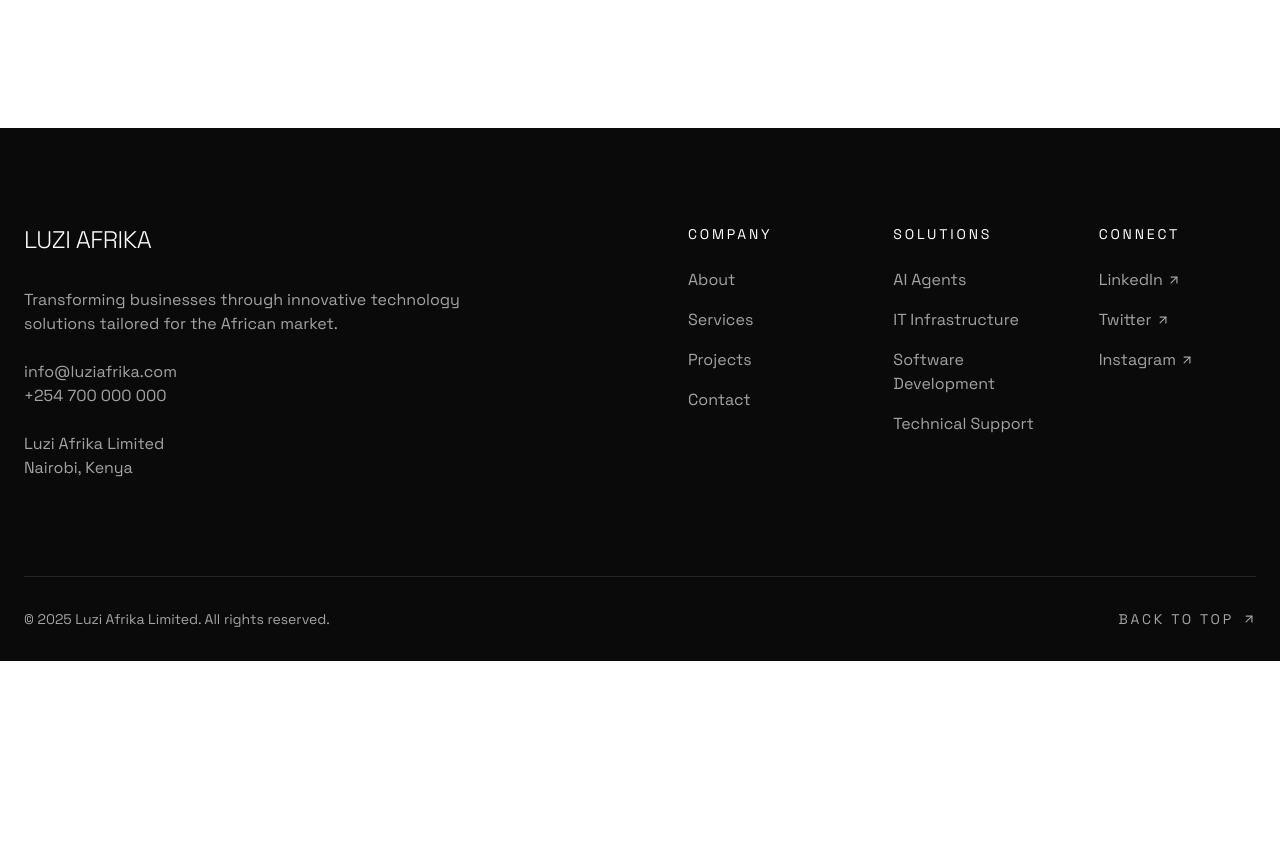
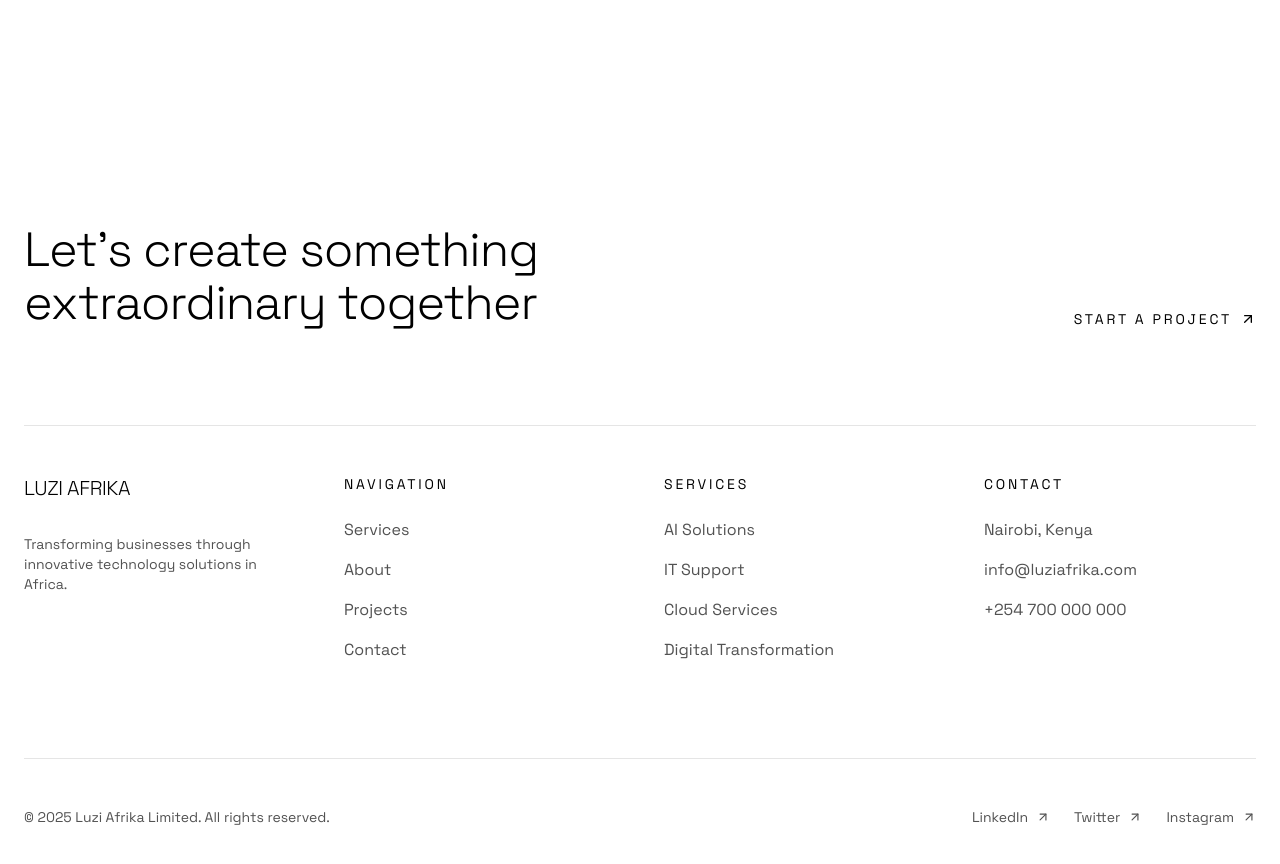
Before and after one commit to mvonombogho/luzi-afrika, a Next.js app: page / in a window 1280 px wide. Shown: the part 5329-6193 px from the top of the page. Before the commit the page ends 5990 px from the top, so only its background shows below. Built offline with nearby package versions, Linux system fonts and the light colour scheme.

Commit message:
feat: add modern Footer component

```diff
--- a/src/components/footer/Footer.tsx
+++ b/src/components/footer/Footer.tsx
@@ -4,118 +4,155 @@ import { motion } from 'framer-motion';
 import Link from 'next/link';
 import { ArrowUpRight } from 'lucide-react';
 
-const navigationLinks = [
-  {
-    title: 'Company',
-    links: [
-      { label: 'About', href: '/about' },
-      { label: 'Services', href: '/services' },
-      { label: 'Projects', href: '/projects' },
-      { label: 'Contact', href: '/contact' }
-    ]
-  },
-  {
-    title: 'Solutions',
-    links: [
-      { label: 'AI Agents', href: '/services/ai-agents' },
-      { label: 'IT Infrastructure', href: '/services/it-infrastructure' },
-      { label: 'Software Development', href: '/services/software-development' },
-      { label: 'Technical Support', href: '/services/technical-support' }
-    ]
-  },
-  {
-    title: 'Connect',
-    links: [
-      { label: 'LinkedIn', href: '#', external: true },
-      { label: 'Twitter', href: '#', external: true },
-      { label: 'Instagram', href: '#', external: true }
-    ]
-  }
+const navLinks = [
+  { label: 'Services', href: '#services' },
+  { label: 'About', href: '#about' },
+  { label: 'Projects', href: '#projects' },
+  { label: 'Contact', href: '#contact' }
+];
+
+const services = [
+  { label: 'AI Solutions', href: '/services/ai' },
+  { label: 'IT Support', href: '/services/it-support' },
+  { label: 'Cloud Services', href: '/services/cloud' },
+  { label: 'Digital Transformation', href: '/services/digital' }
+];
+
+const contactInfo = {
+  email: 'info@luziafrika.com',
+  phone: '+254 700 000 000',
+  address: 'Nairobi, Kenya'
+};
+
+const socialLinks = [
+  { name: 'LinkedIn', url: '#' },
+  { name: 'Twitter', url: '#' },
+  { name: 'Instagram', url: '#' }
 ];
 
 export default function Footer() {
   const currentYear = new Date().getFullYear();
 
   return (
-    <footer className="relative w-full bg-neutral-950 text-white">
-      <div className="w-full max-w-screen-xl mx-auto px-6">
-        {/* Main footer content */}
-        <div className="py-24 border-b border-neutral-800">
-          <div className="grid grid-cols-1 md:grid-cols-2 gap-12 md:gap-24">
-            <div className="space-y-8">
-              <Link href="/" className="inline-block">
-                <h3 className="text-2xl font-light tracking-[-0.02em]">LUZI AFRIKA</h3>
-              </Link>
-              <div className="space-y-6 text-neutral-400">
-                <p className="max-w-md">
-                  Transforming businesses through innovative technology solutions tailored for the African market.
-                </p>
+    <footer className="w-full bg-white py-24 px-6 overflow-hidden">
+      <div className="max-w-screen-xl mx-auto">
+        {/* Top Section */}
+        <div className="grid grid-cols-1 md:grid-cols-2 gap-12 mb-24">
           <div>
-                  <p>info@luziafrika.com</p>
-                  <p>+254 700 000 000</p>
+            <motion.h2
+              initial={{ opacity: 0, y: 20 }}
+              whileInView={{ opacity: 1, y: 0 }}
+              viewport={{ once: true }}
+              className="text-[clamp(2rem,5vw,3rem)] font-light leading-[1.1] tracking-[-0.02em]"
+            >
+              Let's create something<br />
+              extraordinary together
+            </motion.h2>
           </div>
-                <address className="not-italic">
-                  Luzi Afrika Limited<br />
-                  Nairobi, Kenya
-                </address>
+          <div className="flex items-end justify-start md:justify-end">
+            <motion.a
+              href="#contact"
+              className="inline-flex items-center gap-2 text-sm uppercase tracking-[0.2em] hover:text-neutral-500 transition-colors group"
+              whileHover={{ x: 10 }}
+              transition={{ type: "spring", stiffness: 400, damping: 10 }}
+            >
+              Start a Project
+              <ArrowUpRight className="w-4 h-4 transform group-hover:translate-x-1 group-hover:-translate-y-1 transition-transform" />
+            </motion.a>
           </div>
         </div>
 
-            <div className="grid grid-cols-2 sm:grid-cols-3 gap-12">
-              {navigationLinks.map((group) => (
-                <div key={group.title} className="space-y-6">
-                  <p className="text-sm uppercase tracking-[0.2em]">{group.title}</p>
+        {/* Navigation Grid */}
+        <div className="grid grid-cols-1 md:grid-cols-4 gap-12 py-12 border-t border-neutral-200">
+          <div>
+            <Link href="/" className="inline-block mb-8">
+              <h3 className="text-xl font-light tracking-[-0.02em]">LUZI AFRIKA</h3>
+            </Link>
+            <p className="text-neutral-600 text-sm max-w-xs">
+              Transforming businesses through innovative technology solutions in Africa.
+            </p>
+          </div>
+
+          <div>
+            <h4 className="text-sm uppercase tracking-[0.2em] mb-6">Navigation</h4>
             <ul className="space-y-4">
-                    {group.links.map((link) => (
+              {navLinks.map((link) => (
                 <li key={link.label}>
-                        {link.external ? (
                   <a
                     href={link.href}
+                    className="text-neutral-600 hover:text-black transition-colors"
+                  >
+                    {link.label}
+                  </a>
+                </li>
+              ))}
+            </ul>
+          </div>
+
+          <div>
+            <h4 className="text-sm uppercase tracking-[0.2em] mb-6">Services</h4>
+            <ul className="space-y-4">
+              {services.map((service) => (
+                <li key={service.label}>
+                  <Link
+                    href={service.href}
+                    className="text-neutral-600 hover:text-black transition-colors"
+                  >
+                    {service.label}
+                  </Link>
+                </li>
+              ))}
+            </ul>
+          </div>
+
+          <div>
+            <h4 className="text-sm uppercase tracking-[0.2em] mb-6">Contact</h4>
+            <div className="space-y-4 text-neutral-600">
+              <p>{contactInfo.address}</p>
+              <p>
+                <a
+                  href={`mailto:${contactInfo.email}`}
+                  className="hover:text-black transition-colors"
+                >
+                  {contactInfo.email}
+                </a>
+              </p>
+              <p>
+                <a
+                  href={`tel:${contactInfo.phone}`}
+                  className="hover:text-black transition-colors"
+                >
+                  {contactInfo.phone}
+                </a>
+              </p>
+            </div>
+          </div>
+        </div>
+
+        {/* Bottom Section */}
+        <div className="flex flex-col md:flex-row justify-between items-start md:items-center gap-8 pt-12 mt-12 border-t border-neutral-200">
+          <p className="text-sm text-neutral-600">
+            © {currentYear} Luzi Afrika Limited. All rights reserved.
+          </p>
+          <div className="flex gap-6">
+            {socialLinks.map((social) => (
+              <a
+                key={social.name}
+                href={social.url}
                 target="_blank"
                 rel="noopener noreferrer"
-                            className="text-neutral-400 hover:text-white transition-colors flex items-center gap-1 group"
+                className="text-sm text-neutral-600 hover:text-black transition-colors flex items-center gap-2 group"
               >
-                            {link.label}
+                {social.name}
                 <ArrowUpRight
                   size={14}
                   className="transform group-hover:translate-x-0.5 group-hover:-translate-y-0.5 transition-transform"
                 />
               </a>
-                        ) : (
-                          <Link
-                            href={link.href}
-                            className="text-neutral-400 hover:text-white transition-colors"
-                          >
-                            {link.label}
-                          </Link>
-                        )}
-                      </li>
-                    ))}
-                  </ul>
-                </div>
             ))}
           </div>
         </div>
       </div>
-
-        {/* Copyright and back to top */}
-        <div className="py-8 flex flex-col sm:flex-row justify-between items-center gap-4">
-          <p className="text-sm text-neutral-400">
-            © {currentYear} Luzi Afrika Limited. All rights reserved.
-          </p>
-
-          <motion.button
-            onClick={() => window.scrollTo({ top: 0, behavior: 'smooth' })}
-            whileHover={{ y: -2 }}
-            className="text-sm uppercase tracking-[0.2em] text-neutral-400 hover:text-white transition-colors flex items-center gap-2"
-          >
-            Back to Top
-            <ArrowUpRight size={14} />
-          </motion.button>
-        </div>
-      </div>
-
-      <div className="absolute inset-0 -z-10 bg-[radial-gradient(circle_at_0%_0%,rgba(45,45,45,1)_0%,rgba(0,0,0,0)_50%)]" />
     </footer>
   );
 }
```
Lines whose indentation alone changed are shown as unchanged.
